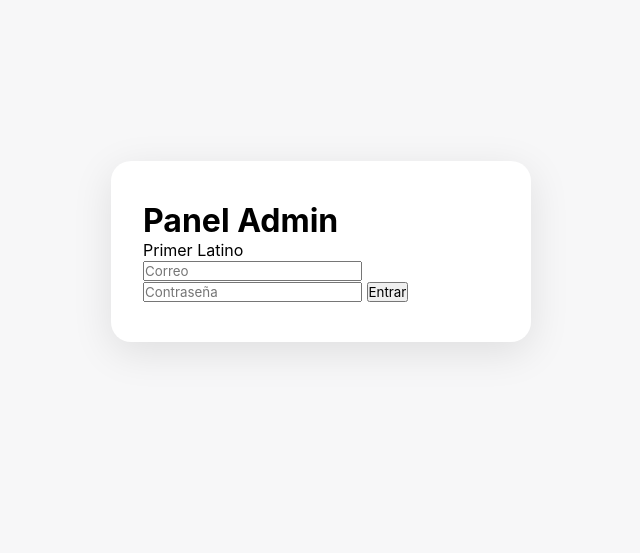
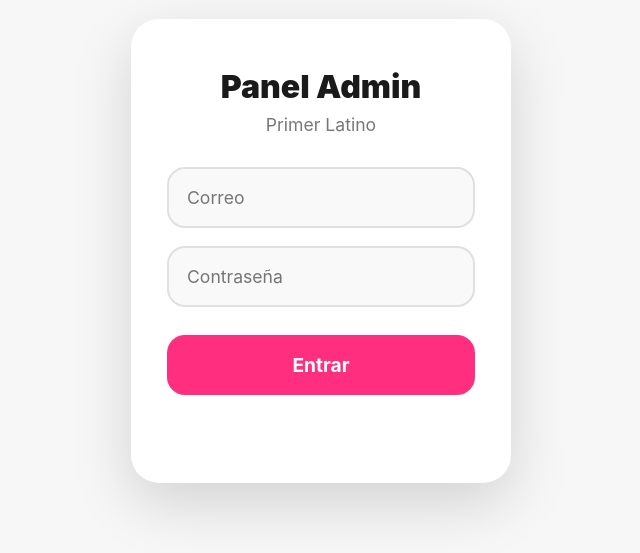
Before and after one commit to johnpradoo/primer-latino, a website: page admin/index.html in a window 1280 px wide. Shown: the part 149-702 px from the top of the page, without its empty margins (319-959 px from the left). Drawn offline with nearby package versions, Linux system fonts and the light colour scheme; no server answers.

Commit message:
Mejorado

```diff
--- a/admin/index.html
+++ b/admin/index.html
@@ -47,10 +47,12 @@
 
     onAuthStateChanged(auth, user => {
       if (user) {
+        document.body.classList.add("logged-in");
         loginSection.style.display = "none";
         panelSection.style.display = "flex";
         cargarPeticiones();
       } else {
+        document.body.classList.remove("logged-in");
         loginSection.style.display = "block";
         panelSection.style.display = "none";
         lista.innerHTML = "";
@@ -141,14 +143,49 @@
 
     * { margin: 0; padding: 0; box-sizing: border-box; font-family: "Inter", sans-serif; }
 
-    body { background: var(--bg); min-height: 100vh; display: flex; flex-direction: column; }
+    body {
+      background: var(--bg);
+      min-height: 100vh;
+      display: flex;
+      align-items: center;
+      justify-content: center;
+      padding: 20px;
+      transition: all 0.3s;
+    }
+
+    body.logged-in {
+      align-items: flex-start;
+      padding: 0;
+    }
 
     #loginSection {
-      max-width: 420px; width: 92%; background: var(--card); margin: auto; padding: 40px 32px;
-      border-radius: 20px; box-shadow: 0 10px 40px rgba(0,0,0,0.1);
+      width: 100%;
+      max-width: 380px;
+      background: var(--card);
+      padding: 48px 36px;
+      border-radius: 28px;
+      box-shadow: 0 20px 60px rgba(0,0,0,0.15);
+      text-align: center;
     }
 
-    #panelSection { display: none; flex-direction: column; height: 100vh; }
+    #loginSection h1 { font-size: 2rem; font-weight: 900; margin-bottom: 8px; color: #1a1a1a; }
+    #loginSection p { color: #777; margin-bottom: 32px; font-size: 1.1rem; }
+
+    #loginSection input {
+      width: 100%; padding: 18px; margin-bottom: 18px; border: 2px solid #e0e0e0;
+      border-radius: 18px; font-size: 1.1rem; background: #f9f9f9; transition: 0.3s;
+    }
+
+    #loginSection input:focus { outline: none; border-color: var(--accent); background: white; }
+
+    #loginSection button {
+      width: 100%; padding: 18px; background: var(--accent); color: white; border: none;
+      border-radius: 18px; font-weight: 700; font-size: 1.2rem; cursor: pointer; margin-top: 10px;
+    }
+
+    #msg { margin-top: 16px; color: var(--error); font-weight: 600; min-height: 24px; font-size: 1rem; }
+
+    #panelSection { display: none; flex-direction: column; height: 100vh; width: 100%; }
 
     .topbar {
       background: var(--card); border-bottom: 1px solid #e3e3e3; padding: 18px 20px;
@@ -156,8 +193,8 @@
     }
 
     .logout {
-      background: var(--accent); color: white; padding: 10px 18px; border-radius: 10px;
-      cursor: pointer; font-weight: 700; border: none; font-size: 0.95rem;
+      background: var(--accent); color: white; padding: 12px 20px; border-radius: 12px;
+      cursor: pointer; font-weight: 700; border: none; font-size: 1rem;
     }
 
     .content { padding: 16px; overflow-y: auto; flex: 1; }
@@ -167,8 +204,8 @@
       overflow: hidden; box-shadow: 0 4px 20px rgba(0,0,0,0.08); font-size: 0.9rem;
     }
 
-    th { background: #1a1a1a; color: white; padding: 10px 8px; text-align: left; font-weight: 700; font-size: 0.85rem; }
-    td { padding: 10px 8px; border-bottom: 1px solid #333; vertical-align: middle; }
+    th { background: #1a1a1a; color: white; padding: 12px 8px; text-align: left; font-weight: 700; font-size: 0.85rem; }
+    td { padding: 12px 8px; border-bottom: 1px solid #333; vertical-align: middle; }
 
     .titulo { max-width: 180px; word-wrap: break-word; }
 
@@ -176,21 +213,20 @@
       display: flex;
       gap: 6px;
       justify-content: center;
-      flex-wrap: nowrap; /* Nunca en vertical */
+      flex-wrap: nowrap;
     }
 
     .aceptar  { background: var(--success); color: white; padding: 6px 10px; border: none; border-radius: 6px; cursor: pointer; font-weight: 700; font-size: 0.8rem; white-space: nowrap; }
     .revision { background: var(--warn); color: white; padding: 6px 10px; border: none; border-radius: 6px; cursor: pointer; font-weight: 700; font-size: 0.8rem; white-space: nowrap; }
     .rechazar { background: var(--error); color: white; padding: 6px 10px; border: none; border-radius: 6px; cursor: pointer; font-weight: 700; font-size: 0.8rem; white-space: nowrap; }
 
-    /* En móvil todo más compacto pero botones siempre horizontales */
     @media (max-width: 768px) {
+      #loginSection { padding: 40px 28px; }
       .content { padding: 10px; }
       th, td { padding: 8px 6px; font-size: 0.8rem; }
       .titulo { max-width: 120px; }
       .acciones { gap: 4px; }
       .aceptar, .revision, .rechazar { padding: 5px 8px; font-size: 0.75rem; }
-      table { font-size: 0.8rem; }
     }
   </style>
 </head>
```
